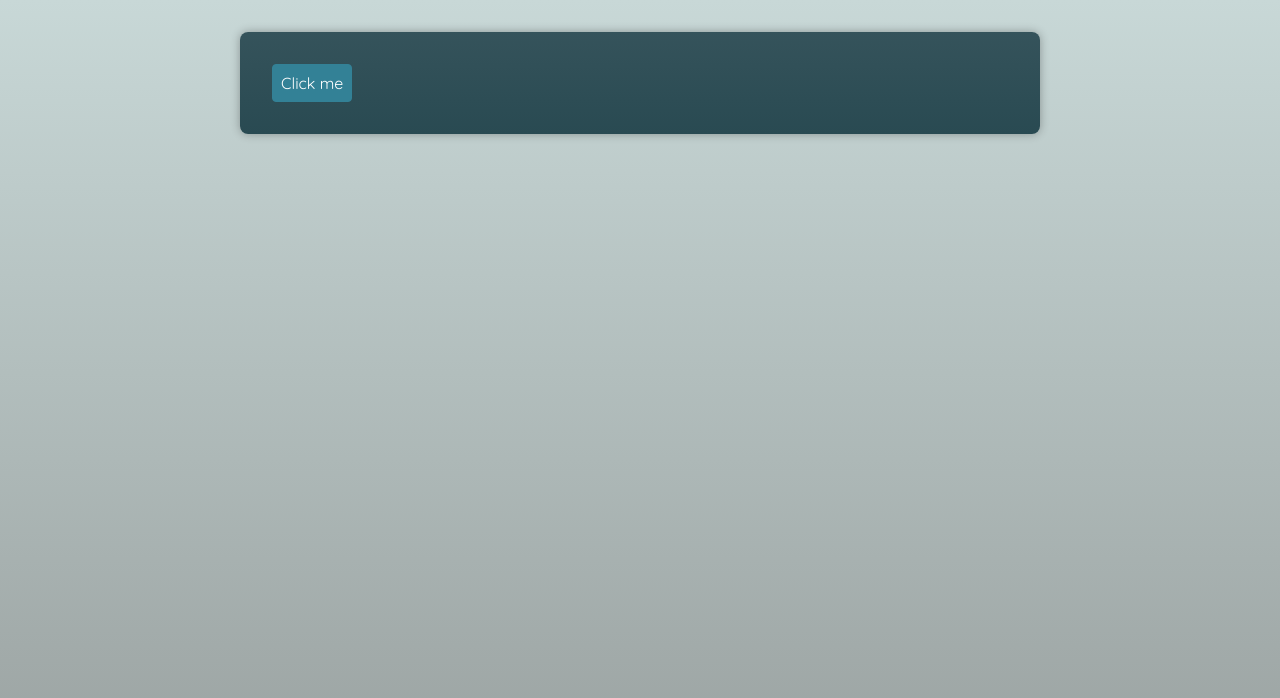
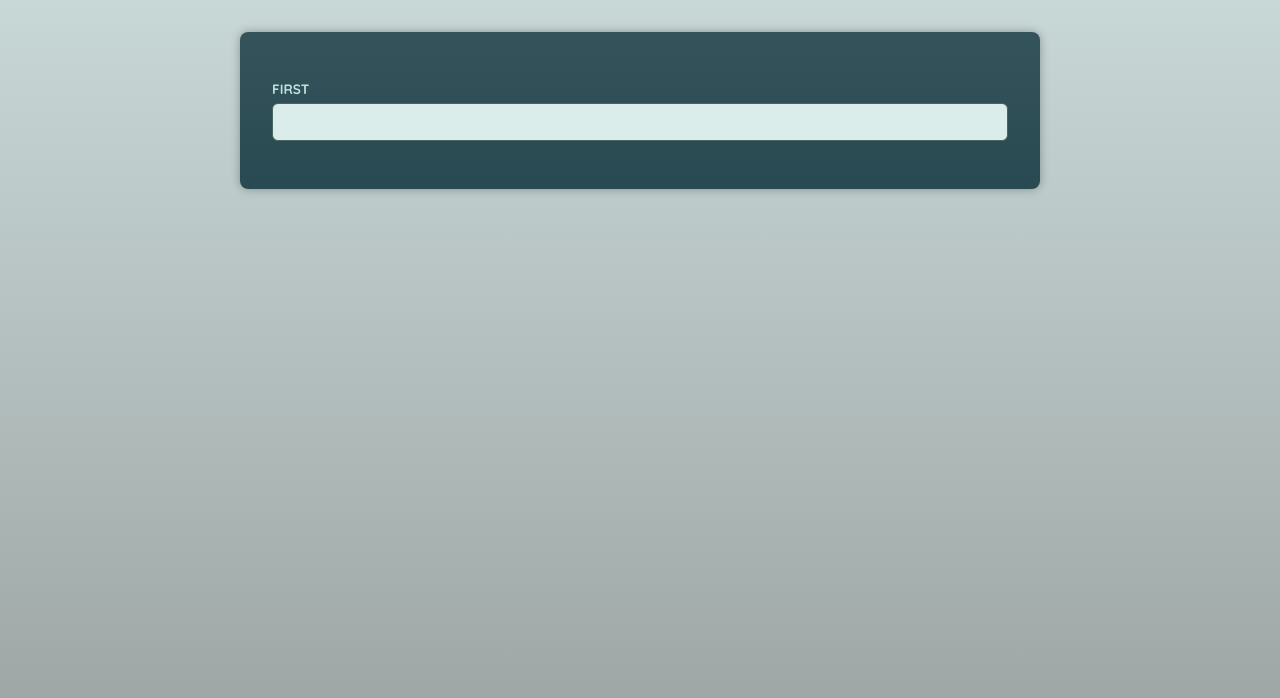
Before and after one commit to MahdiAtlas2004/advance-typescript, a React (Vite) app: page / in a window 1280 px wide. Shown: the top 698 px of the page. Built offline with nearby package versions, Linux system fonts and the light colour scheme; a web font is replaced by a local one.

Commit message:
Using forwardRef with TypeScript

```diff
--- a/src/App.tsx
+++ b/src/App.tsx
@@ -1,12 +1,13 @@
-import Button from "./components/Button";
-import Container from "./components/Container";
+import { useEffect, useRef } from "react";
+import Input from "./components/Input";
 
 function App() {
-  return (
+  // Setting generic type for useRef hook to tell the useRef that this is a ref for an input element.
+  const input = useRef<HTMLInputElement>(null);
+
+return (
     <main>
-      {/* Setting the polyphormic component as a button we made ourslef. */}
-      {/* Now we can set all set the properties that a button can have.  */}
-      <Container as={Button}>Click me</Container>
+      <Input label="first" id="test" ref={input} />
     </main>
   );
 }
--- a/src/components/Input.tsx
+++ b/src/components/Input.tsx
@@ -1,18 +1,21 @@
-import { ComponentPropsWithoutRef } from "react";
+import { type ComponentPropsWithoutRef, forwardRef } from "react";
 
-// Merging custom props types with predefined input element props types using ComponentPropsWithoutRef generic type. thus we can use other props for our custom Input component.
 type InputProps = {
   label: string;
   id: string;
 } & ComponentPropsWithoutRef<"input">;
 
-// Destructuring all possible props that an input element can have with ...props.
-export default function Input({ label, id, ...props }: InputProps) {
+// For using ref in a custom component we have to pass two generic type to the forwardRef function that wraps our component the first type is the type for ref and the second type is for props of the function.
+const Input = forwardRef<HTMLInputElement, InputProps>(function Input(
+  { label, id, ...props },
+  ref
+) {
   return (
     <p>
       <label htmlFor={id}>{label}</label>
-      {/* using {...props} to get all possible remained props. */}
-      <input id={id} type="text" {...props} />
+      <input id={id} type="text" {...props} ref={ref} />
     </p>
   );
-}
+});
+
+export default Input;
```
